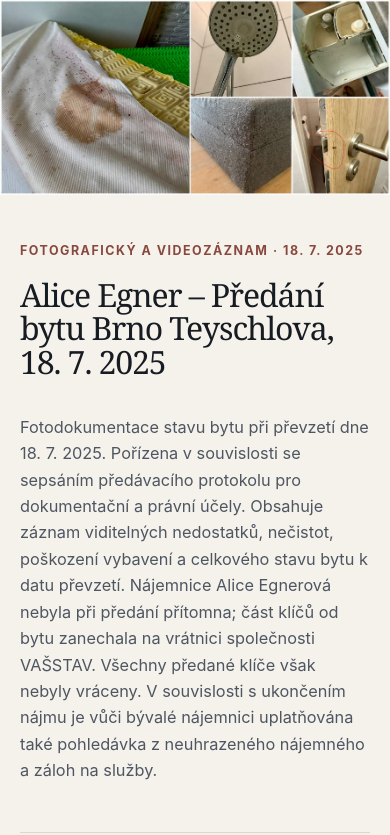
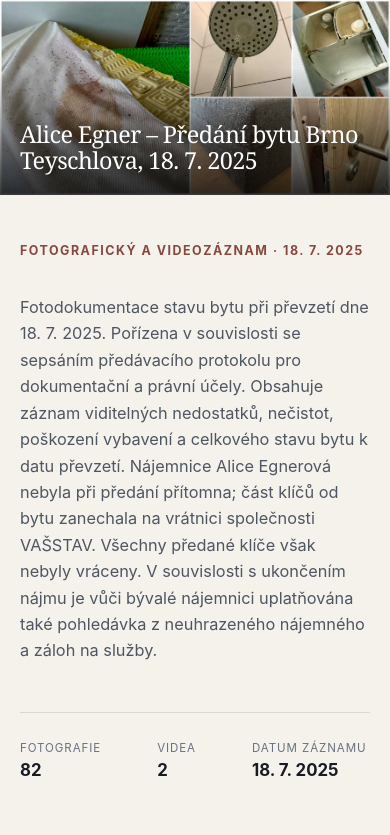
Before and after one commit to fotodokumentace-bytu/predani-bytu-alice-egner, a plain HTML site: page index.html in a window 390 px wide. Shown: the top 835 px of the page. Drawn offline with Linux system fonts and the light colour scheme.

Commit message:
Add files via upload

```diff
--- a/index.html
+++ b/index.html
@@ -18,10 +18,10 @@
   <main id="top">
     <figure class="hero">
       <img src="media/001-1722201703.jpg" alt="Koláž zachycující stav bytu při převzetí">
+      <figcaption class="hero-title"><h1>Alice Egner – Předání bytu Brno Teyschlova, 18. 7. 2025</h1></figcaption>
     </figure>
     <section class="intro">
       <p class="eyebrow">Fotografický a videozáznam · 18. 7. 2025</p>
-      <h1>Alice Egner – Předání bytu Brno Teyschlova, 18. 7. 2025</h1>
       <p class="description">Fotodokumentace stavu bytu při převzetí dne 18. 7. 2025. Pořízena v souvislosti se sepsáním předávacího protokolu pro dokumentační a právní účely. Obsahuje záznam viditelných nedostatků, nečistot, poškození vybavení a celkového stavu bytu k datu převzetí.  Nájemnice Alice Egnerová nebyla při předání přítomna; část klíčů od bytu zanechala na vrátnici společnosti VAŠSTAV. Všechny předané klíče však nebyly vráceny. V souvislosti s ukončením nájmu je vůči bývalé nájemnici uplatňována také pohledávka z neuhrazeného nájemného a záloh na služby.</p>
       <dl class="stats" aria-label="Obsah galerie">
         <div><dt>Fotografie</dt><dd>82</dd></div>
--- a/styles.css
+++ b/styles.css
@@ -20,16 +20,18 @@ body {
 }
 button { font: inherit; }
 
-main { min-height: 80vh; }
-.hero { width: 100%; margin: 0; background: #dedbd5; }
-.hero img { display: block; width: 100%; height: auto; aspect-ratio: 2 / 1; object-fit: cover; }
+main { min-width: 0; min-height: 80vh; overflow-x: hidden; }
+.hero { position: relative; width: 100%; max-width: 100vw; margin: 0; overflow: hidden; background: #dedbd5; }
+.hero img { display: block; width: 100%; max-width: 100%; height: auto; aspect-ratio: 2 / 1; object-fit: cover; }
+.hero::after { position: absolute; inset: 35% 0 0; content: ""; background: linear-gradient(to bottom, transparent, rgba(0, 0, 0, .78)); pointer-events: none; }
+.hero-title { position: absolute; z-index: 1; right: 0; bottom: 0; left: 0; padding: clamp(22px, 4.5vw, 64px) max(20px, calc((100vw - 1120px) / 2 + 28px)); color: #fff; }
 .intro {
   max-width: 1120px;
   margin: 0 auto;
   padding: clamp(48px, 7vw, 96px) 28px clamp(58px, 7vw, 92px);
 }
 .eyebrow { margin: 0 0 20px; color: var(--accent); font-size: .78rem; font-weight: 750; letter-spacing: .12em; text-transform: uppercase; }
-h1 { max-width: 940px; margin: 0; font-family: Georgia, "Times New Roman", serif; font-size: clamp(2rem, 4.25vw, 4rem); font-weight: 400; letter-spacing: -.035em; line-height: 1.04; }
+h1 { max-width: 900px; margin: 0; font-family: Georgia, "Times New Roman", serif; font-size: clamp(1.55rem, 2.8vw, 2.8rem); font-weight: 400; letter-spacing: -.025em; line-height: 1.08; text-shadow: 0 2px 18px rgba(0, 0, 0, .45); }
 .description { max-width: 900px; margin: 36px 0 0; color: #4e5661; font-size: clamp(1.02rem, 1.5vw, 1.22rem); line-height: 1.75; }
 .stats { display: flex; flex-wrap: wrap; gap: 28px 56px; margin: 48px 0 0; padding: 28px 0 0; border-top: 1px solid var(--line); }
 .stats div { display: grid; gap: 5px; }
@@ -72,6 +74,10 @@ footer p { max-width: 1520px; margin: 0 auto; }
 
 @media (max-width: 1100px) { .gallery { grid-template-columns: repeat(3, minmax(0, 1fr)); } }
 @media (max-width: 760px) {
+  .hero { width: 100vw; max-width: 100%; }
+  .hero img { width: 100%; max-width: 100%; aspect-ratio: 2 / 1; }
+  .hero-title { padding: 22px 20px; }
+  h1 { font-size: clamp(1.35rem, 6vw, 1.8rem); }
   .intro { padding-inline: 20px; }
   .description { line-height: 1.62; }
   .gallery-section { padding-inline: 10px; }
```
